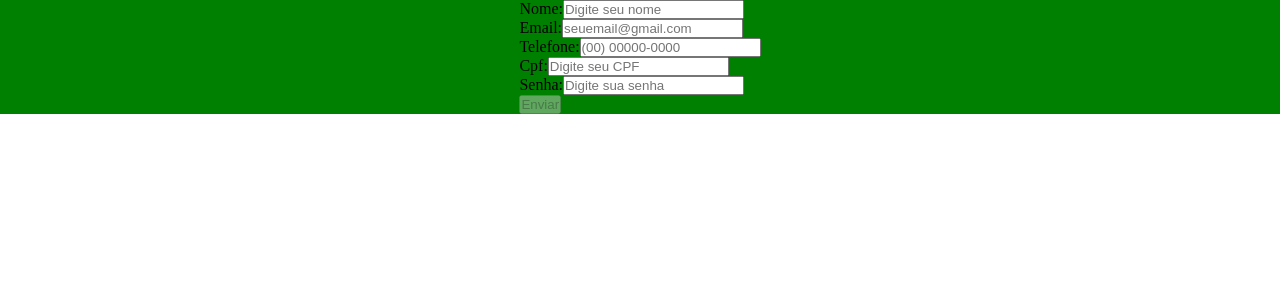
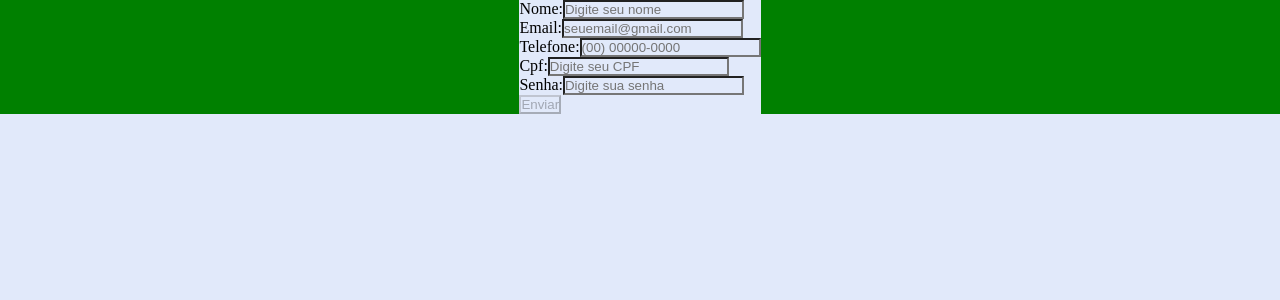
Before and after one commit to Grazifelix/seed-a-bit-desafios, a React (Create React App) app in the folder Desafio 5 - React e styled-components/formulario-simples/: page / in a window 1280 px wide. Shown: the top 300 px of the page. Built offline with nearby package versions, Linux system fonts and the light colour scheme.

Commit message:
:lipstick: feat: adicionar cor de fundo global

```diff
--- a/Desafio 5 - React e styled-components/formulario-simples/src/global.css
+++ b/Desafio 5 - React e styled-components/formulario-simples/src/global.css
@@ -2,4 +2,5 @@
     margin: 0;
     padding: 0;
     box-sizing: border-box;
+    background-color: #E1E9FA;
 }
```
